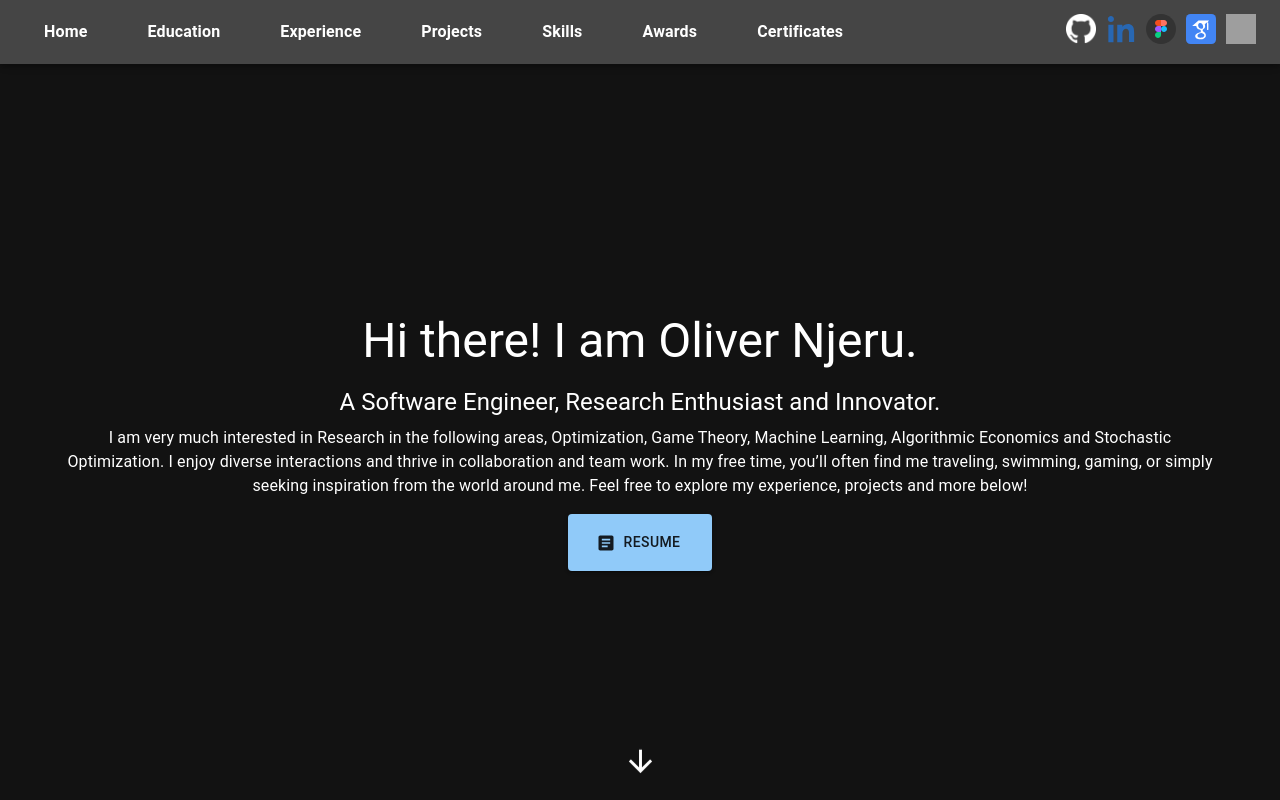
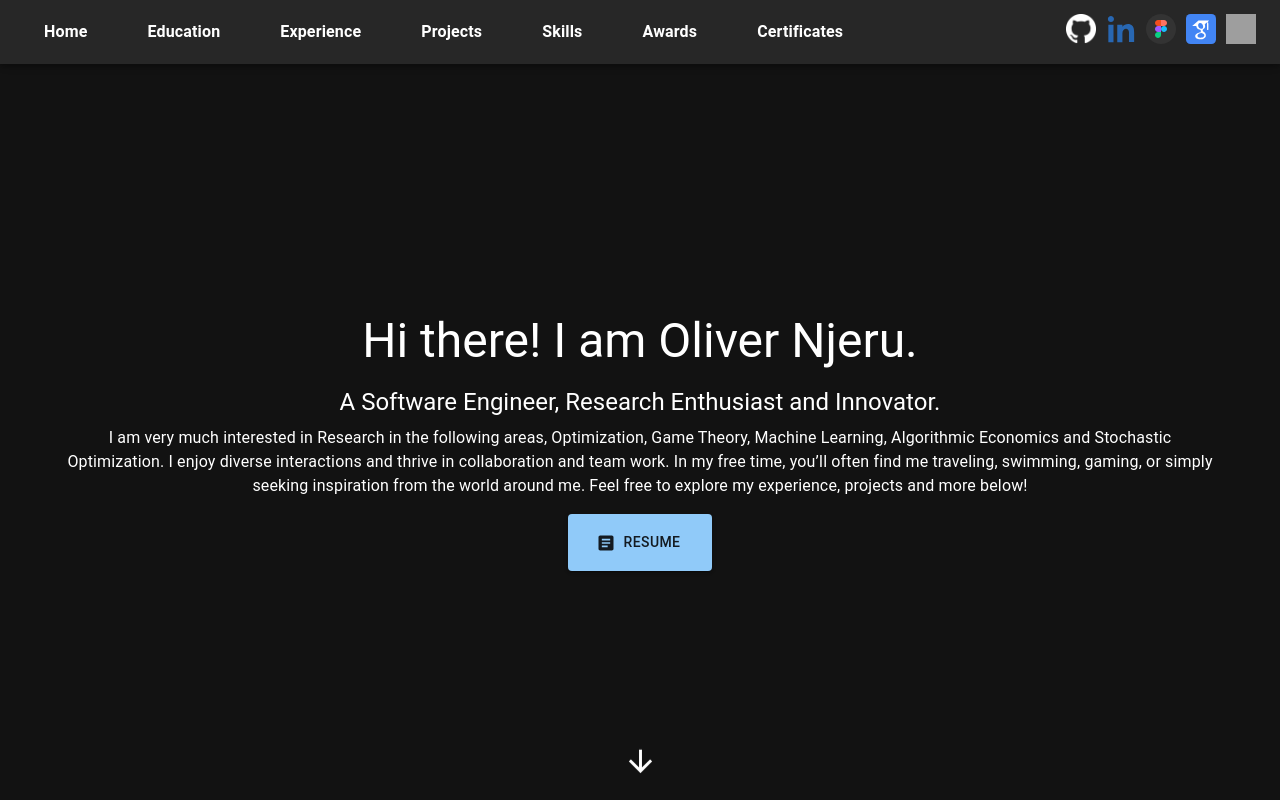
Before and after one commit to olivernjeru/olivernjeru.github.io, a React (Create React App) app: page / in a window 1280 px wide. Shown: the top 800 px of the page. Built offline with nearby package versions, Linux system fonts and the light colour scheme; grey boxes are pictures that could not be loaded.

Commit message:
remove hardcoded background color

```diff
--- a/src/components/Navbar.js
+++ b/src/components/Navbar.js
@@ -28,7 +28,7 @@ const Navbar = () => {
   };
 
   return (
-    <AppBar position="fixed" sx={{ backgroundColor: '#333', zIndex: (theme) => theme.zIndex.drawer + 1, top: 0 }}>
+    <AppBar position="fixed" sx={{ zIndex: (theme) => theme.zIndex.drawer + 1, top: 0 }}>
       <Toolbar sx={{ display: 'flex', justifyContent: 'space-between', alignItems: 'center' }}>
         {/* Mobile Hamburger Menu Icon */}
         {isMobile && (
@@ -109,7 +109,6 @@ const Navbar = () => {
         <Box
           sx={{
             width: 250,
-            backgroundColor: '#333',
             color: 'white',
             position: 'relative',
             height: '100%',
```
